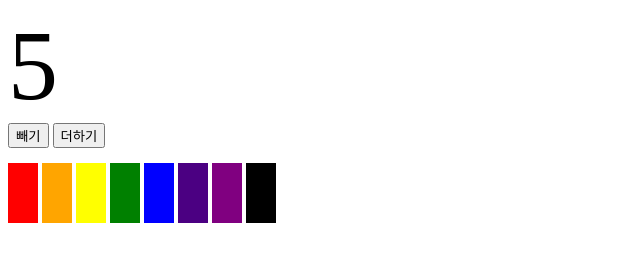
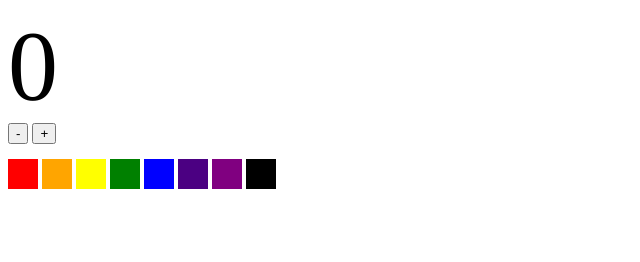
Before and after one commit to rakaso598/fs6, a plain HTML site: page 3769/index.html in a window 1280 px wide. Shown: the whole page, without its empty margins (0-640 px from the left). Drawn offline with Linux system fonts and the light colour scheme.

Commit message:
ADD 3769

```diff
--- a/3769/index.html
+++ b/3769/index.html
@@ -1,18 +1,16 @@
 <!DOCTYPE html>
 <html lang="ko">
-
 <head>
   <meta charset="UTF-8">
-  <title>JS with 123</title>
+  <title>JS with Codeit</title>
   <link rel="stylesheet" href="style.css">
 </head>
-
 <body>
-  <div id="myNumber">5</div>
+  <div id="myNumber">0</div>
   <div id="btns">
     <div>
-      <button id="decrease">빼기</button>
-      <button id="increase">더하기</button>
+      <button id="decrease">-</button>
+      <button id="increase">+</button>
     </div>
     <div>
       <button class="color-btn red" data-color="#FF0000"></button>
@@ -27,5 +25,4 @@
   </div>
   <script src="index.js"></script>
 </body>
-
 </html>
--- a/3769/index.js
+++ b/3769/index.js
@@ -6,16 +6,19 @@ let myNumber = +myNumberTag.textContent;
 
 decreaseBtn.onclick = function() {
   myNumber--;
-  myNumber--;
   myNumberTag.textContent = myNumber;
+  console.log(myNumberTag.textContent); // 콘솔에 화면과 같은 숫자 출력
 };
 
 increaseBtn.onclick = function() {
+  console.log("increase btn cliecked!")
   myNumber++;
   myNumberTag.textContent = myNumber;
 };
 
 const colorBtns = document.getElementsByClassName('color-btn');
+console.log(colorBtns);
+console.log(colorBtns[0]);
 
 for (let btn of colorBtns) {
   btn.onclick = function() {
--- a/3769/style.css
+++ b/3769/style.css
@@ -4,7 +4,7 @@
 
 .color-btn {
   width: 30px;
-  height: 60px;
+  height: 30px;
   border: none;
   cursor: pointer;
   margin-top: 15px;
```
